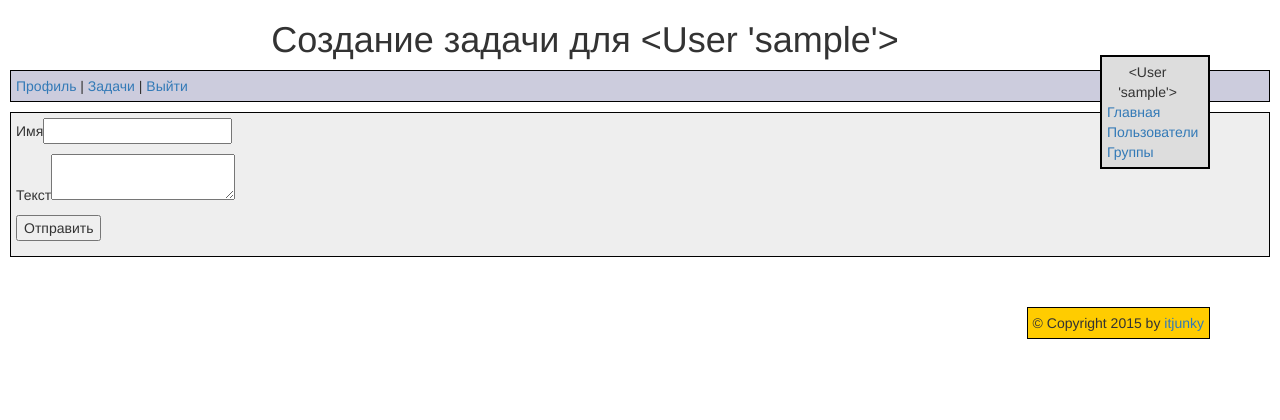
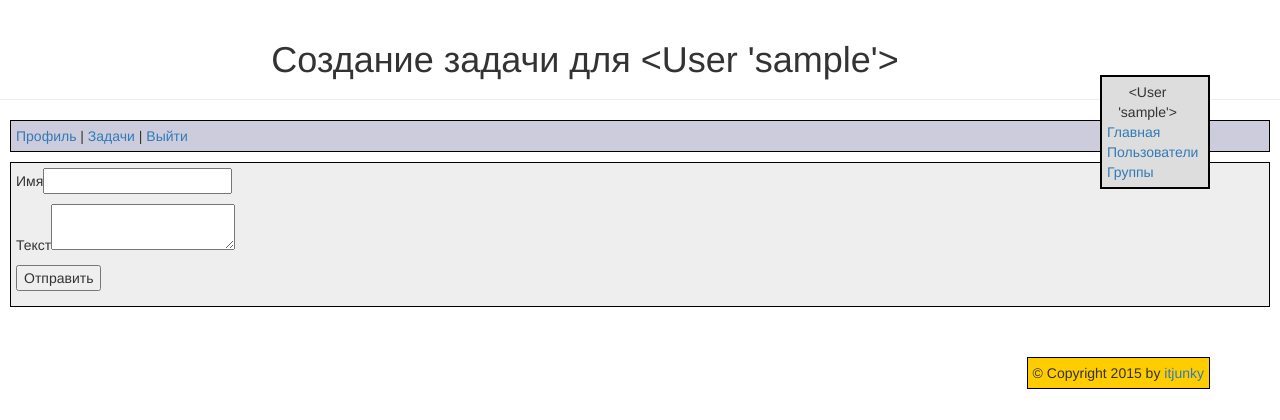
Before and after one commit to itJunky/web-tasker.py, a Flask app: template web_tasker/templates/task_create.html in a window 1280 px wide. Shown: the top 420 px of the page. Run offline with Flask 2, Linux system fonts and the light colour scheme; tables that the repository leaves empty hold one stand-in row (values such as "Sample post"); the template is opened without the code that fills it: values that come from a table or form of the project are taken from there, most other values are stand-ins (such as "Sample title", 1, 10 or a date in 2020); some libraries are stand-ins or nearby versions.

Commit message:
Change 2 tittle ro bootstrap style

```diff
--- a/web_tasker/templates/about.html
+++ b/web_tasker/templates/about.html
@@ -2,7 +2,9 @@
 {% extends "head.html" %}
 
   {% include "menu.html" %}
-  <h1>Немного о себе</h1>
+  <div class="page-header">
+  	<h1>Немного о себе</h1>
+  </div>
   <div class="about">
     Это сайт для сохранения подробностей о ходе решения задач.
   </div>
--- a/web_tasker/templates/task_create.html
+++ b/web_tasker/templates/task_create.html
@@ -2,7 +2,9 @@
 {% extends "head.html" %}
 {% block content %}
   {% include "menu.html" %}
-  <h1>Создание задачи для {{ user }}</h1>
+  <div class="page-header">
+    <h1>Создание задачи для {{ user }}</h1>
+  </div>
   {% include "localmenu.html" %}
   <div class="tasklist">
     <form action="" method="post">
--- a/web_tasker/templates/task_modify.html
+++ b/web_tasker/templates/task_modify.html
@@ -2,7 +2,9 @@
 {% extends "head.html" %}
 {% block content %}
   {% include "menu.html" %}
-  <h1>Изменение задачи {{ task_edited }}</h1>
+  <div class="page-header">
+    <h1>Изменение задачи {{ task_edited }}</h1>
+  </div>
   {% include "localmenu.html" %}
   {% include "taskmenu.html" %}
   <div class="taskview">
--- a/web_tasker/templates/task_view.html
+++ b/web_tasker/templates/task_view.html
@@ -2,7 +2,9 @@
 {% extends "head.html" %}
 {% block content %}
   {% include "menu.html" %}
-  <h1>Задача {{ task_expl[0] }}</h1>
+  <div class="page-header">
+    <h1>Задача {{ task_expl[0] }}</h1>
+  </div>
   {% include "localmenu.html" %}
   {% include "taskmenu.html" %}
   <div class="taskview">
```
